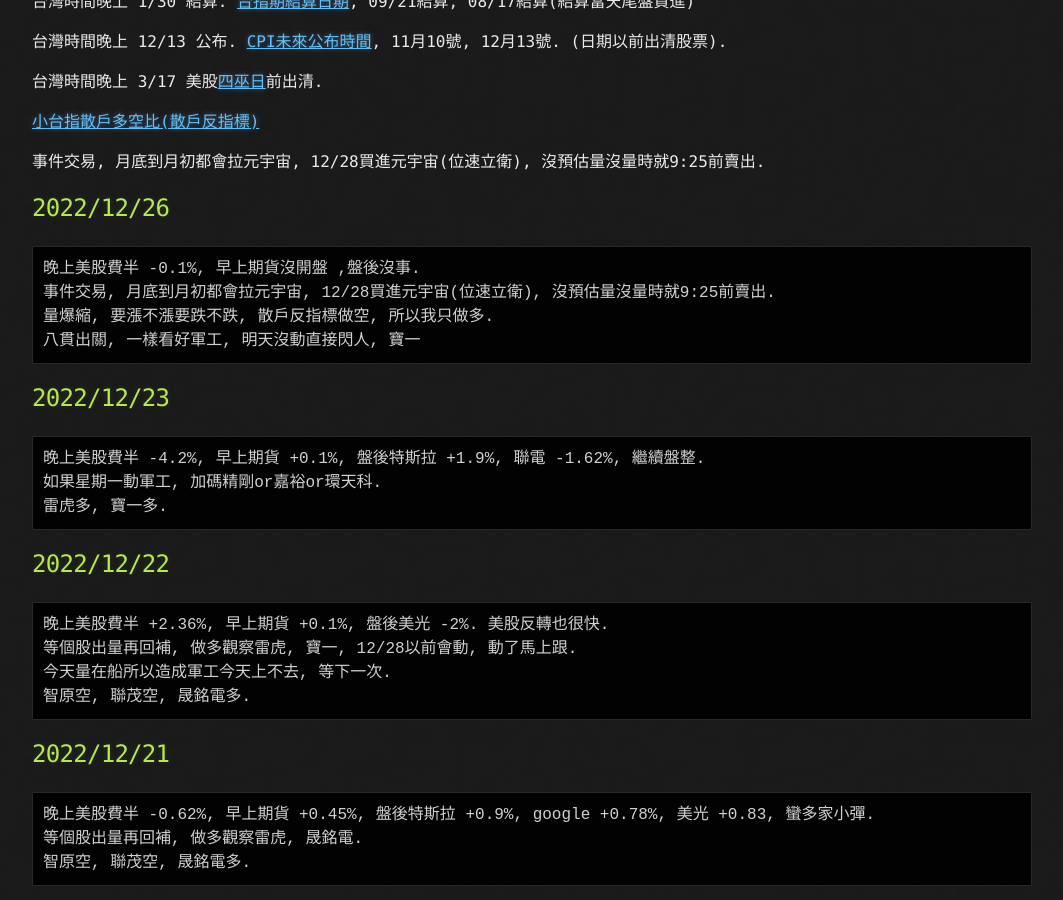
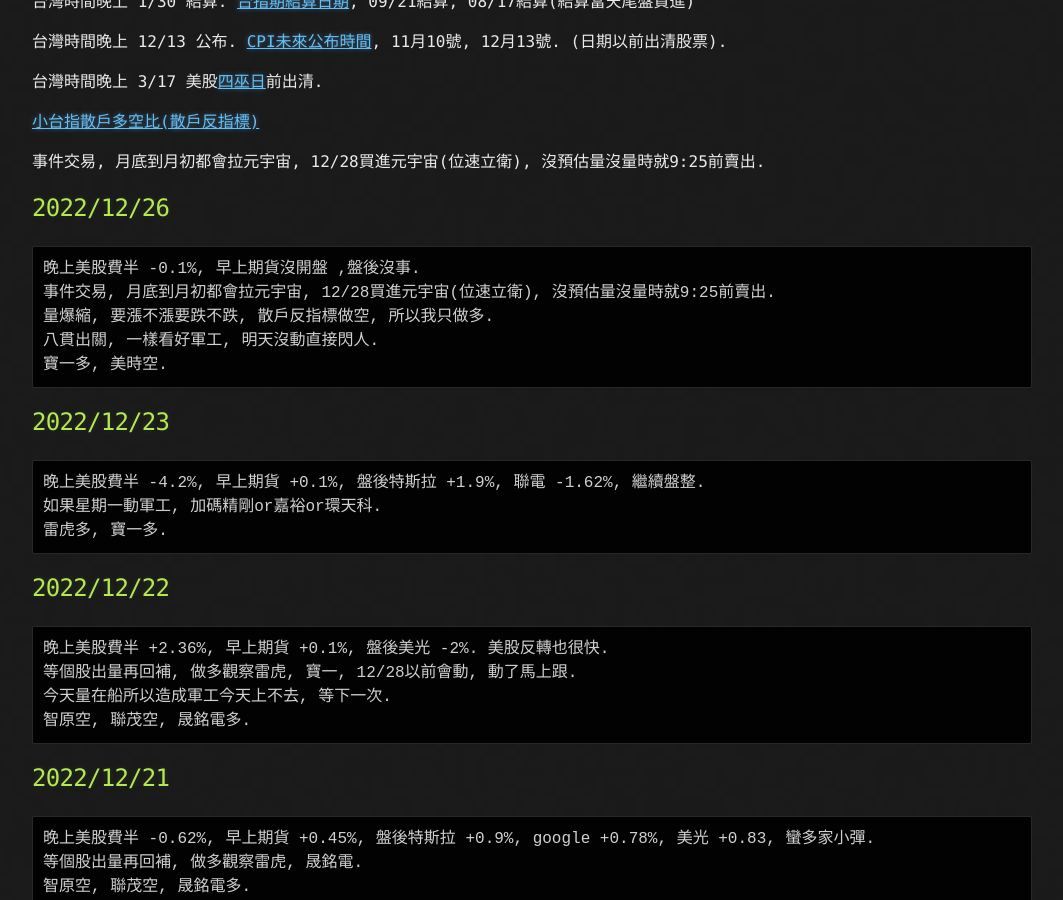
Before and after one commit to lepg5487/Stock_God, a Jekyll site: the page built from index.md, in a window 1280 px wide and 900 px high, scrolled down 388 px. Shown: the whole window, without its empty margins (108-1171 px from the left). Built offline with Jekyll 4.4.1, drawn with Linux system fonts in a browser that asks for light colours; our own code applies the rules of GitHub Pages for plain Markdown files.

Commit message:
Update index.md

````diff
--- a/index.md
+++ b/index.md
@@ -23,7 +23,8 @@ layout: testlayouts
 晚上美股費半 -0.1%, 早上期貨沒開盤 ,盤後沒事.
 事件交易, 月底到月初都會拉元宇宙, 12/28買進元宇宙(位速立衛), 沒預估量沒量時就9:25前賣出.
 量爆縮, 要漲不漲要跌不跌, 散戶反指標做空, 所以我只做多.
-八貫出關, 一樣看好軍工, 明天沒動直接閃人, 寶一
+八貫出關, 一樣看好軍工, 明天沒動直接閃人.
+寶一多, 美時空.
 ```
 
 ## 2022/12/23
````
